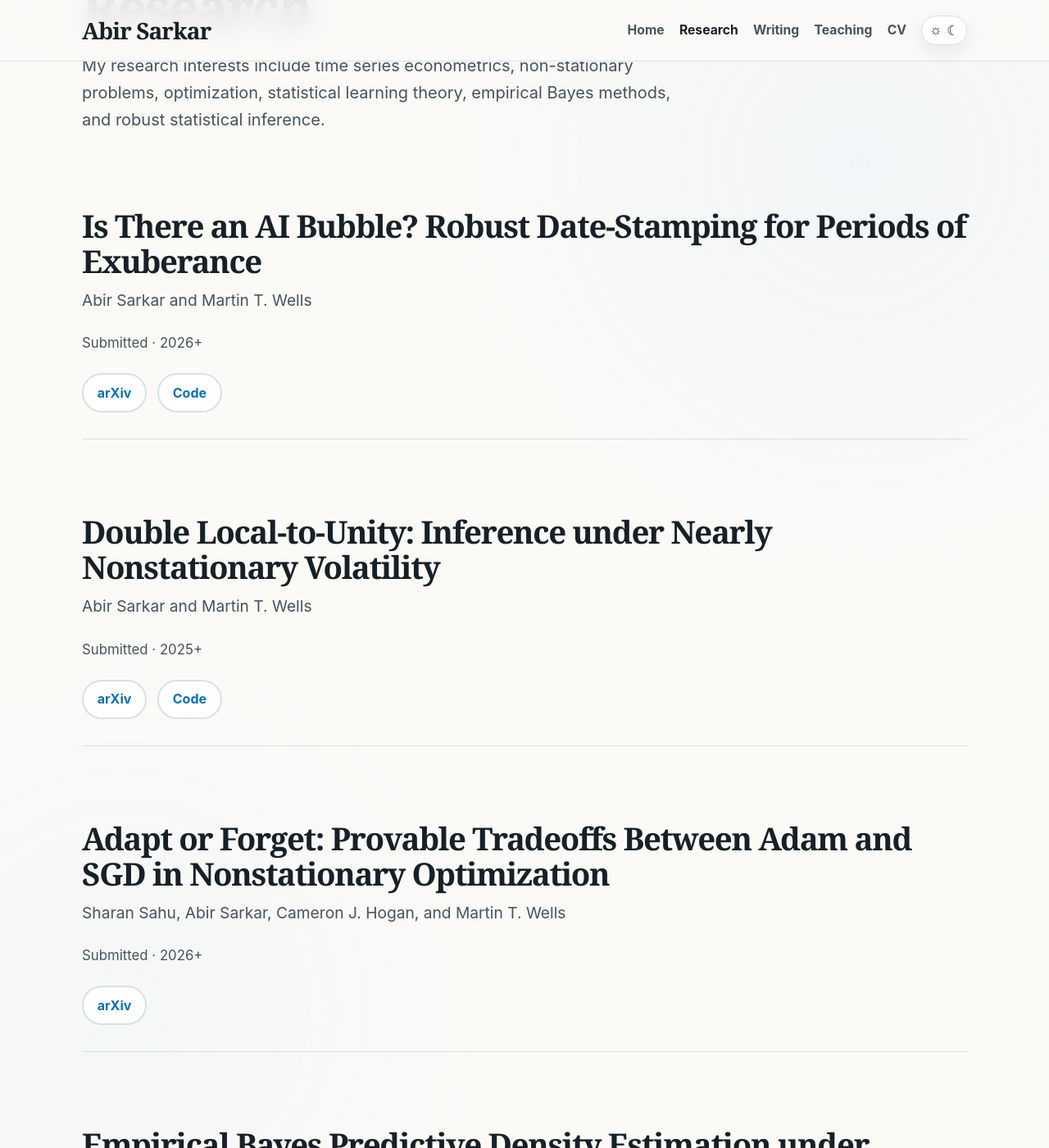
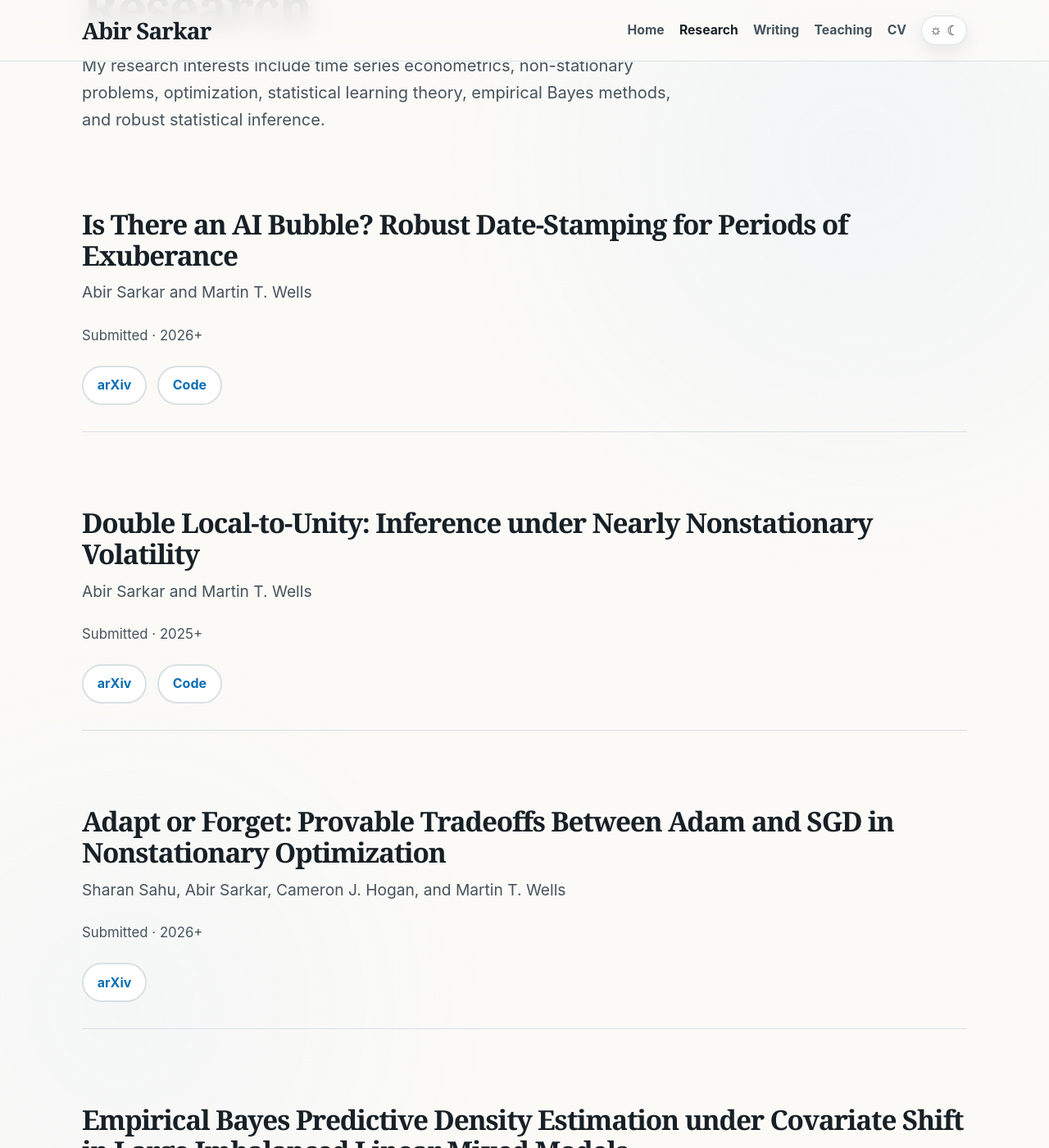
Before and after one commit to AbirS2026/AbirS2026.github.io, a Jekyll site: the page built from research.md, in a window 1280 px wide and 1400 px high, scrolled down 262 px. Shown: the whole window at 82% size. Built offline with Jekyll 4.4.1, drawn with Linux system fonts in a browser that asks for light colours; our own code applies the rules of GitHub Pages for plain Markdown files; a style sheet for code colours, icons or effects is not loaded.

Commit message:
Update style.css

```diff
--- a/assets/css/style.css
+++ b/assets/css/style.css
@@ -363,3 +363,74 @@ border-color: var(--accent);
 background: var(--card-hover);
 text-decoration: none;
 }
+.research-heading {
+font-size: clamp(2rem, 4vw, 3.2rem);
+margin-bottom: 1rem;
+}
+
+.research-intro {
+max-width: none;
+width: 100%;
+font-size: 1.08rem;
+line-height: 1.7;
+color: var(--muted);
+margin-bottom: 2.5rem;
+}
+
+.paper-list {
+display: grid;
+gap: 2.5rem;
+margin-top: 2.5rem;
+margin-bottom: 3rem;
+}
+
+.paper-item {
+padding-bottom: 2rem;
+border-bottom: 1px solid var(--border);
+}
+
+.paper-title {
+font-size: clamp(1.7rem, 2.6vw, 2.7rem);
+line-height: 1.15;
+margin-bottom: 0.7rem;
+}
+
+.paper-authors {
+font-size: 1.2rem;
+color: var(--muted);
+margin-bottom: 1.4rem;
+}
+
+.paper-meta {
+font-size: 1.05rem;
+color: var(--muted);
+margin-bottom: 1.4rem;
+}
+
+.paper-links {
+display: flex;
+flex-wrap: wrap;
+gap: 0.8rem;
+}
+
+.paper-links a {
+display: inline-flex;
+align-items: center;
+justify-content: center;
+padding: 0.55rem 1.05rem;
+border: 2px solid var(--border);
+border-radius: 999px;
+font-weight: 700;
+font-size: 1rem;
+text-decoration: none;
+background: var(--card);
+color: var(--accent);
+transition: transform 0.15s ease, border-color 0.15s ease, background 0.15s ease;
+}
+
+.paper-links a:hover {
+transform: translateY(-1px);
+border-color: var(--accent);
+background: var(--card-hover);
+text-decoration: none;
+}
```
